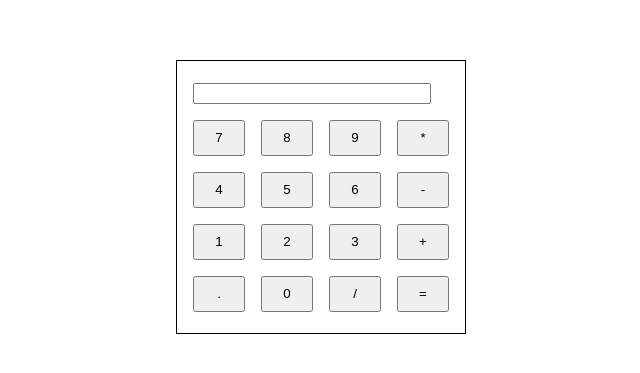
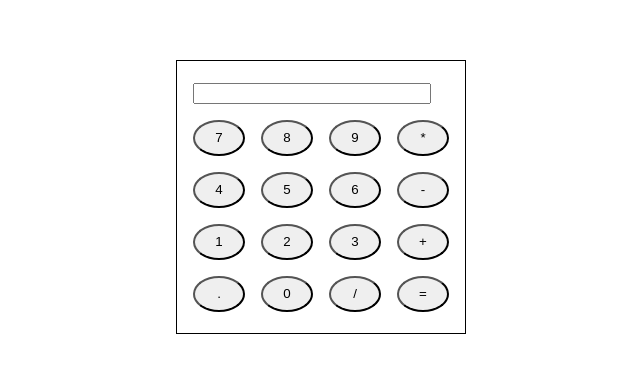
Before and after one commit to Tara0361/LEARNING-MERN-STACK, a plain HTML site: page calculator/index.html in a window 1280 px wide. Shown: the part 211-584 px from the top of the page, without its empty margins (319-959 px from the left). Drawn offline with Linux system fonts and the light colour scheme.

Commit message:
button rounded

```diff
--- a/calculator/styles.css
+++ b/calculator/styles.css
@@ -30,3 +30,6 @@ body{
     width:90%;
 
 }
+.btn{
+    border-radius:50%;
+}
```
